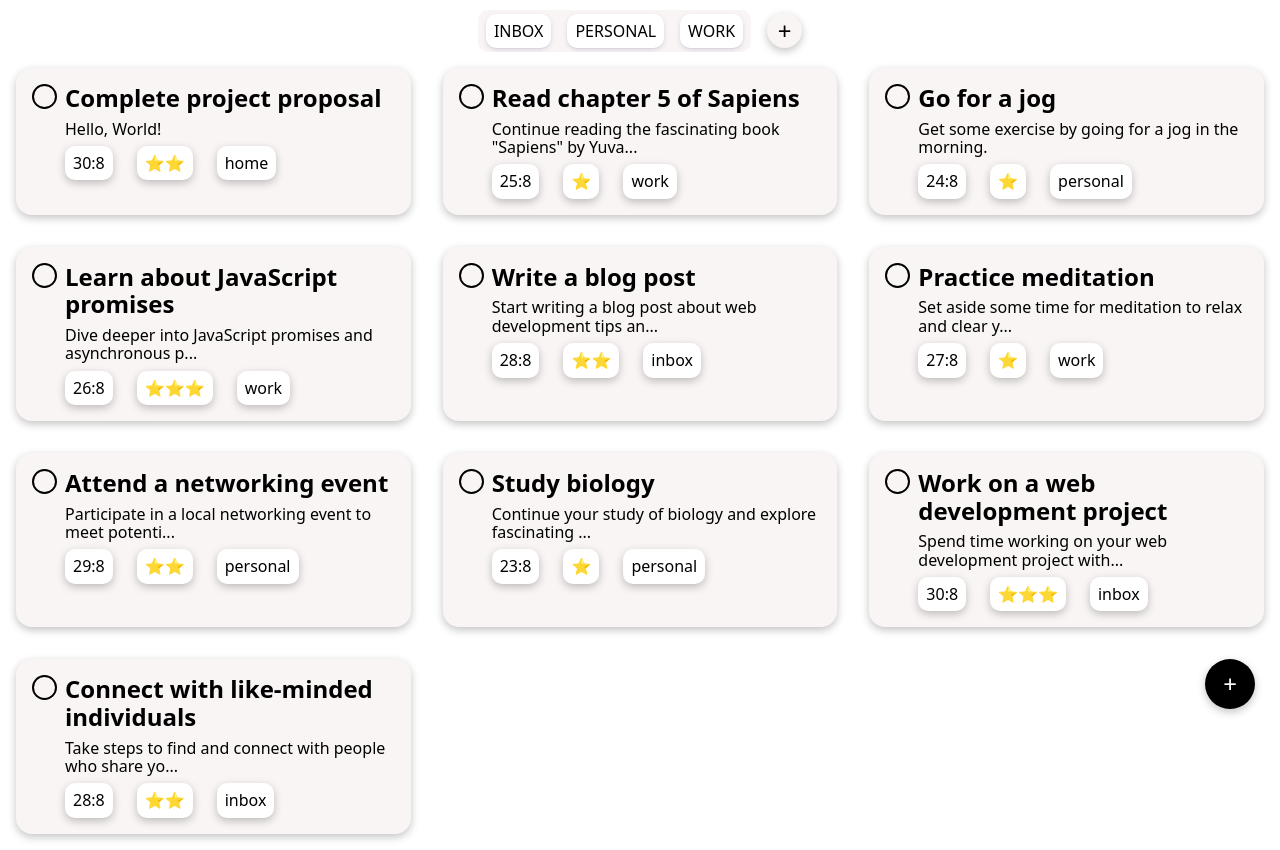
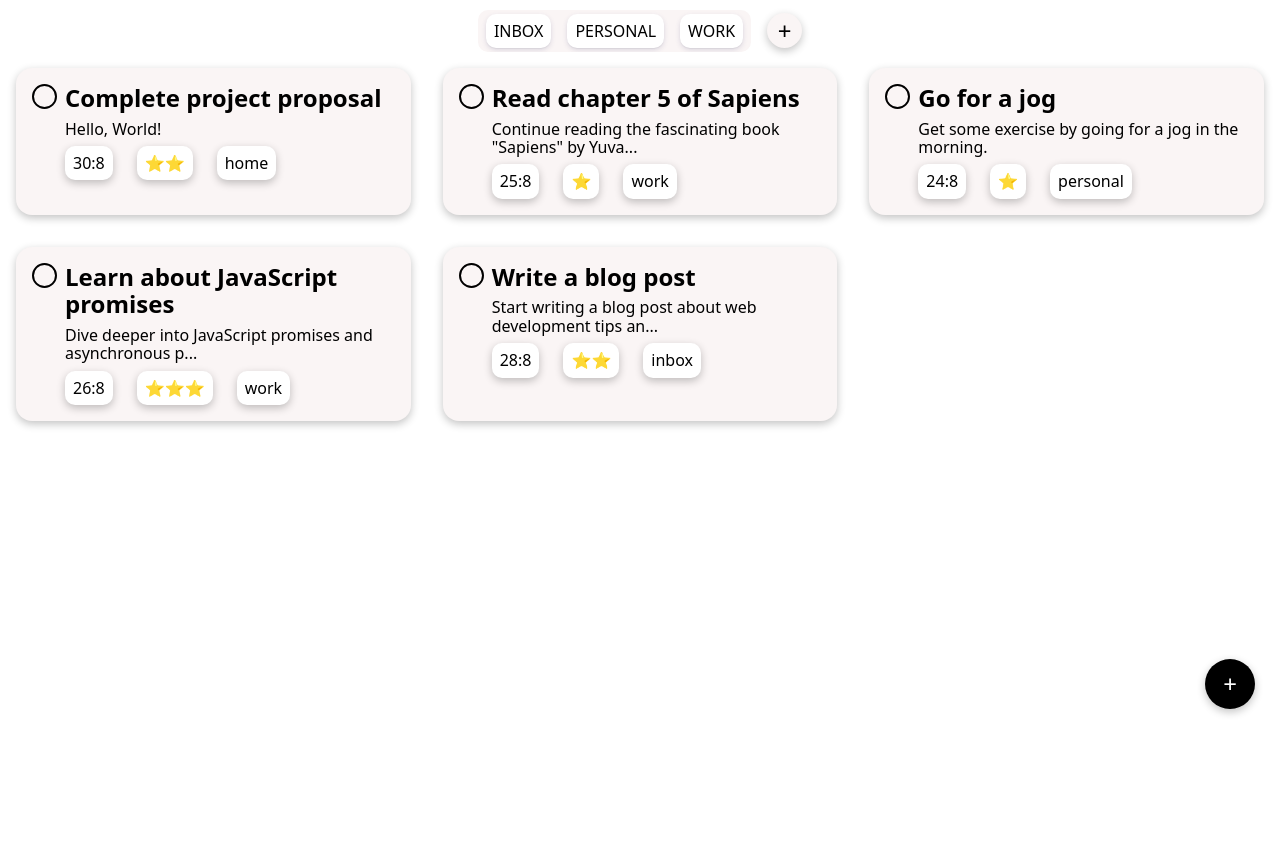
Before and after one commit to shravzzv/ODIN-Todo-list-project, a website built with webpack: page dist/index.html in a window 1280 px wide. Shown: the part 66-916 px from the top of the page. After the commit the page ends 800 px from the top, so only its background shows below. Built offline with nearby package versions, Linux system fonts and the light colour scheme.

Commit message:
fix: Remove unnecessary .show class on expanded todo

```diff
--- a/src/components/newTodoModal.js
+++ b/src/components/newTodoModal.js
@@ -69,11 +69,11 @@ const NewTodoModal = (lists) => {
   element.appendChild(titleInput)
   element.appendChild(descInput)
   element.appendChild(widgetsContainer)
+  element.appendChild(listInput)
+  element.appendChild(dateInput)
+  element.appendChild(priorityInput)
   element.appendChild(buttonsContainer)
-  element.appendChild(listInput)
 
-  widgetsContainer.appendChild(dateInput)
-  widgetsContainer.appendChild(priorityInput)
   buttonsContainer.appendChild(submitBtn)
   buttonsContainer.appendChild(cancelBtn)
 
--- a/src/index.js
+++ b/src/index.js
@@ -46,41 +46,6 @@ document.addEventListener('DOMContentLoaded', () => {
     new Todo(
       'Write a blog post',
       'Start writing a blog post about web development tips and tricks.',
-      new Date('2023-09-28'),
-      '⭐⭐',
-      'inbox'
-    ),
-    new Todo(
-      'Practice meditation',
-      'Set aside some time for meditation to relax and clear your mind.',
-      new Date('2023-09-27'),
-      '⭐',
-      'work'
-    ),
-    new Todo(
-      'Attend a networking event',
-      'Participate in a local networking event to meet potential collaborators.',
-      new Date('2023-09-29'),
-      '⭐⭐',
-      'personal'
-    ),
-    new Todo(
-      'Study biology',
-      'Continue your study of biology and explore fascinating topics.',
-      new Date('2023-09-23'),
-      '⭐',
-      'personal'
-    ),
-    new Todo(
-      'Work on a web development project',
-      'Spend time working on your web development project with JavaScript.',
-      new Date('2023-09-30'),
-      '⭐⭐⭐',
-      'inbox'
-    ),
-    new Todo(
-      'Connect with like-minded individuals',
-      'Take steps to find and connect with people who share your interests.',
       new Date('2023-09-28'),
       '⭐⭐',
       'inbox'
@@ -307,7 +272,6 @@ document.addEventListener('DOMContentLoaded', () => {
 
     // create and append new expanded todo
     const newExpTodo = ExpandedTodo(todos[index])
-    newExpTodo.classList.add('show')
     content.appendChild(newExpTodo)
 
     // remove eventlisteners from shortTodos to prevent further clicks
--- a/src/styles/main.css
+++ b/src/styles/main.css
@@ -307,10 +307,6 @@ button:hover {
 
 /* expanded Todo */
 .expTodo {
-  display: none;
-}
-
-.expTodo.show {
   display: block;
   padding: 1em;
   border-radius: 1em;
@@ -408,11 +404,7 @@ button:hover {
     box-shadow: red 0px 0px 12px;
   }
 
-  .expTodo.show {
+  .expTodo {
     width: max-content;
   }
-
-  .widgetsContainer .date::before {
-    content: '';
-  }
 }
```
Also changed, not shown: dist/main.js.
